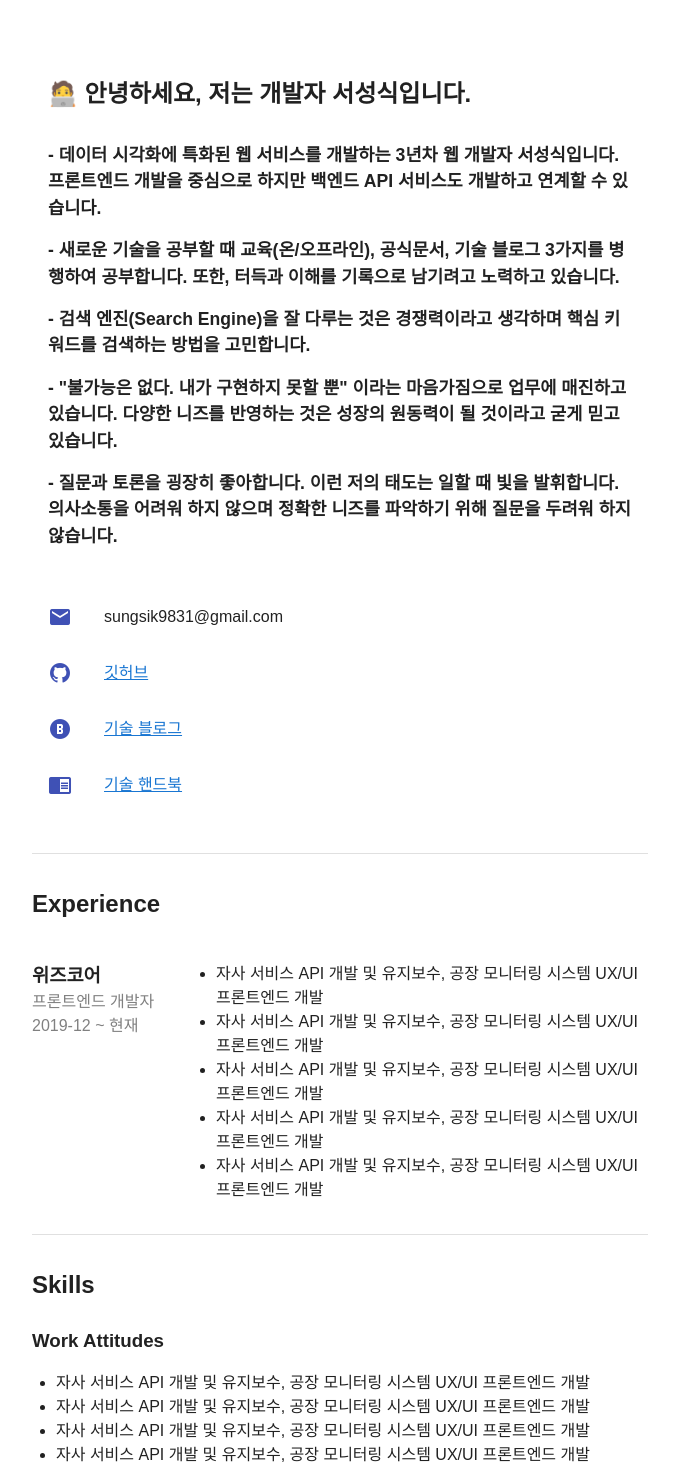
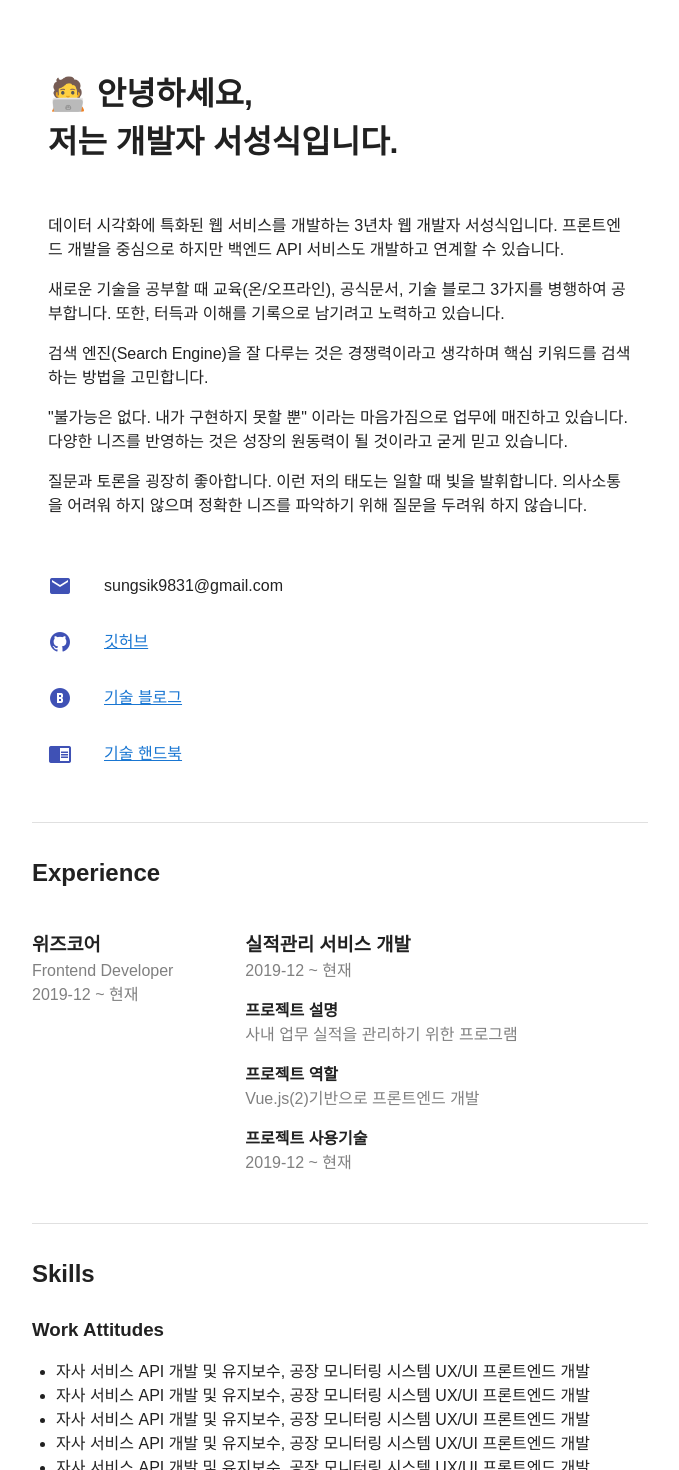
Before and after one commit to s-seongsik/nuxtjs-resume, a Nuxt app: page / in a window 1280 px wide. Shown: the top 1470 px of the page, without its empty margins (300-979 px from the left). Built offline with nearby package versions, Linux system fonts and the light colour scheme.

Commit message:
리팩토링 Experience 2022-04-02

```diff
--- a/assets/variables.scss
+++ b/assets/variables.scss
@@ -15,14 +15,27 @@ body:before {
     background: linear-gradient(to right, #3a7bd5, #00d2ff);
   }
 
-h2 {
-  font-size:2rem;
+
+h1 {
+  line-height: 1.2;
+  font-size:4rem;
   color:rgb(60, 120, 216);
 }
 
-h3, h4 {
+h2 {
+  font-size: 3rem;
+  margin: 4rem 0 2rem 0;
+  color:rgb(60, 120, 216);
+}
+
+h3 {
   font-size: 2rem;
   margin: 0 0 1rem;
+}
+
+h4 {
+  font-size: 1.3rem;
+  margin: 0 0 0.5rem;
 }
 
 ul {
@@ -45,23 +58,28 @@ ul > li:before {
   color: #3a7bd5;
 }
 
-@media screen and (max-width: 960px) {
+.profile-paragraph {
+  font-size: 1.5rem;
+  line-height: 1.2;
+  font-weight: 500;
+}
+
+// Small to large phone
+@media screen and (max-width: 600px) {
+  h1 {
+    font-size: 2rem;
+  }
+  .profile-paragraph {
+    font-size: 1.2rem;
+  }
+}
+
+// Small to medium tablet / laptop
+@media screen and (min-width: 600px) and (max-width: 1264px) {
   h1 {
     font-size: 3rem;
   }
+  .profile-paragraph {
+    font-size: 1.3rem;
+  }
 }
-
-h2 {
-  font-size: 3rem;
-  margin: 4rem 0 2rem 0;
-}
-
-h3 {
-  font-size: 2rem;
-  margin: 0 0 1rem 0;
-}
-
-h4 {
-  font-size: 2rem;
-  margin: 0 0 1rem 0;
-}
--- a/components/refactoring/Experience.vue
+++ b/components/refactoring/Experience.vue
@@ -7,21 +7,30 @@
         </v-col>
 
 
-        <v-col cols="12" sm="12" md="4" lg="3" xl="3">
+        <v-col cols="12" sm="12" md="4" lg="4" xl="5">
             <v-card elevation="0">
                 <h3>위즈코어</h3>
-                <p style="color:gray; margin-bottom:0;">프론트엔드 개발자</p>
+                <span style="color:gray; display: block;">Frontend Developer</span>
+                <span style="color:gray">2019-12 ~ 현재</span>
+            </v-card>
+        </v-col>
+        <v-col cols="12" sm="12" md="8" lg="8" xl="7">
+            <v-card elevation="0">
+                <h3>실적관리 서비스 개발</h3>
                 <p style="color:gray">2019-12 ~ 현재</p>
             </v-card>
-        </v-col>
-        <v-col cols="12" sm="12" md="8" lg="9" xl="9">
-            <ul>
-                <li><p style="margin-bottom:0; font-size:1rem; font-weight: 400;"> 자사 서비스 API 개발 및 유지보수, 공장 모니터링 시스템 UX/UI 프론트엔드 개발</p></li>
-                <li><p style="margin-bottom:0; font-size:1rem; font-weight: 400;"> 자사 서비스 API 개발 및 유지보수, 공장 모니터링 시스템 UX/UI 프론트엔드 개발</p></li>
-                <li><p style="margin-bottom:0; font-size:1rem; font-weight: 400;"> 자사 서비스 API 개발 및 유지보수, 공장 모니터링 시스템 UX/UI 프론트엔드 개발</p></li>
-                <li><p style="margin-bottom:0; font-size:1rem; font-weight: 400;"> 자사 서비스 API 개발 및 유지보수, 공장 모니터링 시스템 UX/UI 프론트엔드 개발</p></li>
-                <li><p style="margin-bottom:0; font-size:1rem; font-weight: 400;"> 자사 서비스 API 개발 및 유지보수, 공장 모니터링 시스템 UX/UI 프론트엔드 개발</p></li>
-            </ul>
+            <v-card elevation="0">
+                <h4>프로젝트 설명</h4>
+                <p style="color:gray">사내 업무 실적을 관리하기 위한 프로그램</p>
+            </v-card>
+            <v-card elevation="0">
+                <h4>프로젝트 역할</h4>
+                <p style="color:gray">Vue.js(2)기반으로 프론트엔드 개발</p>
+            </v-card>
+            <v-card elevation="0">
+                <h4>프로젝트 사용기술</h4>
+                <p style="color:gray">2019-12 ~ 현재</p>
+            </v-card>
         </v-col>
     </v-row>
 </template>
--- a/components/refactoring/Profile.vue
+++ b/components/refactoring/Profile.vue
@@ -5,13 +5,17 @@
         <v-list>
             <!-- about me -->
             <v-list-item >
-                   <h2>🧑‍💻 안녕하세요, 저는 개발자 서성식입니다.</h2>
+                   <h1>🧑‍💻 안녕하세요,
+                    <br>
+                   저는 개발자 서성식입니다.
+                   </h1>
             </v-list-item>
 
             <br>
+            <br>
 
             <v-list-item v-for="(value, index) in about.data" :key="index">
-                <p style="font-size:1.1rem; font-weight: bold;">- {{value}}</p>
+                <p class="profile-paragraph">{{value}}</p>
             </v-list-item>
 
             <br>
```
